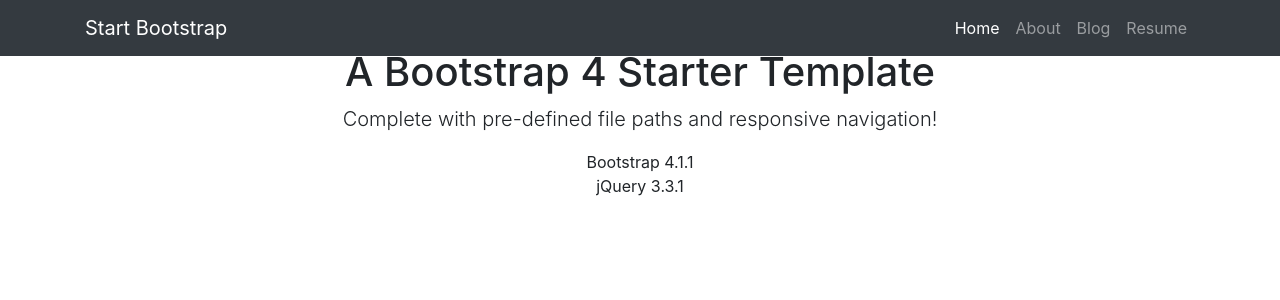
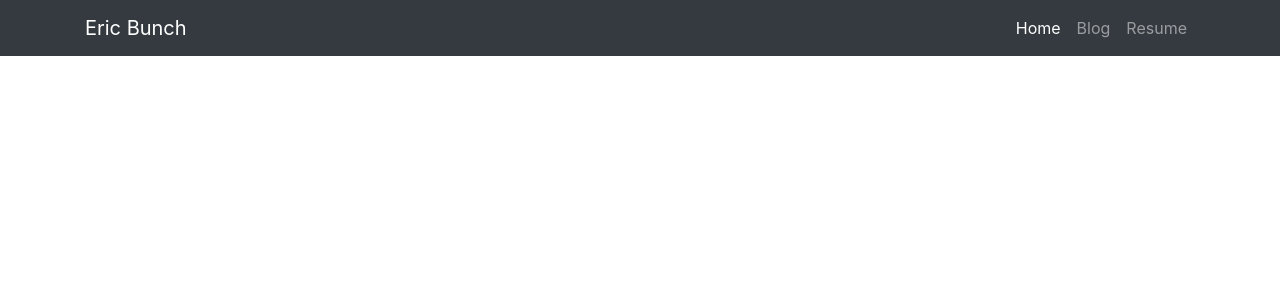
Before and after one commit to eric-bunch/eric-bunch.github.io, a Jekyll site: the page built from index.html, in a window 1280 px wide. Shown: the top 300 px of the page. Built offline with Jekyll 4.4.1, drawn with Linux system fonts in a browser that asks for light colours.

Commit message:
Update default.html

```diff
--- a/_layouts/default.html
+++ b/_layouts/default.html
@@ -14,7 +14,7 @@
 		    <!-- Navigation -->
 		    <nav class="navbar navbar-expand-lg navbar-dark bg-dark fixed-top">
 		      <div class="container">
-			<a class="navbar-brand" href="#">Start Bootstrap</a>
+			<a class="navbar-brand" href="#">Eric Bunch</a>
 			<button class="navbar-toggler" type="button" data-toggle="collapse" data-target="#navbarResponsive" aria-controls="navbarResponsive" aria-expanded="false" aria-label="Toggle navigation">
 			  <span class="navbar-toggler-icon"></span>
 			</button>
@@ -24,9 +24,6 @@
 			      <a class="nav-link" href="#">Home
 				<span class="sr-only">(current)</span>
 			      </a>
-			    </li>
-			    <li class="nav-item">
-			      <a class="nav-link" href="#">About</a>
 			    </li>
 			    <li class="nav-item">
 			      <a class="nav-link" href="/blog/">Blog</a>
@@ -43,13 +40,7 @@
 		    <div class="container">
 		      <div class="row">
 			<div class="col-lg-12 text-center">
-			  <h1 class="mt-5">A Bootstrap 4 Starter Template</h1>
-			  <p class="lead">Complete with pre-defined file paths and responsive navigation!</p>
-			  <ul class="list-unstyled">
-			    <li>Bootstrap 4.1.1</li>
-			    <li>jQuery 3.3.1</li>
-			  </ul>
-
+			{{content}}
 			</div>
 		      </div>
 		    </div>
```
